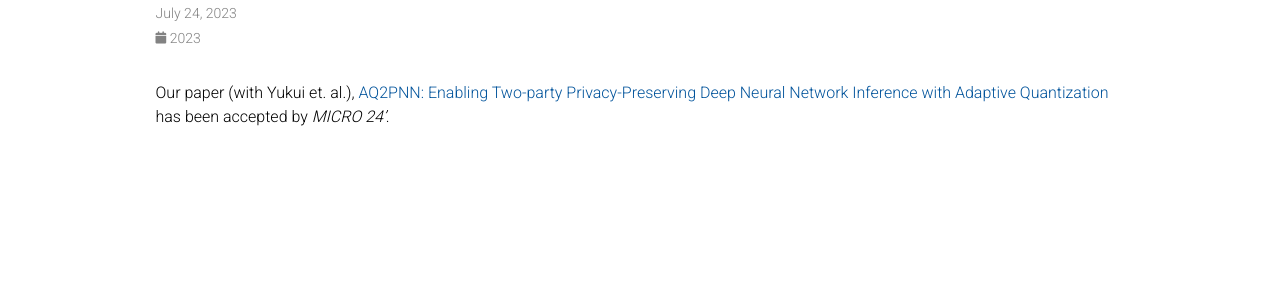
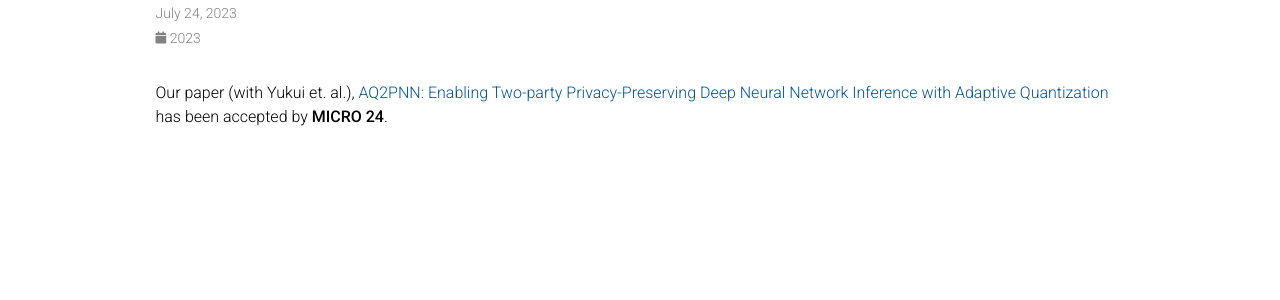
Before and after one commit to lovingmage/lovingmage.github.io, a Jekyll site: the page built from _news/announcement_3.md, in a window 1280 px wide. Shown: the part 158-458 px from the top of the page. Built offline with Jekyll 4.4.1, drawn with Linux system fonts in a browser that asks for light colours; comment, search, counter and statistics services are not loaded; a style sheet for code colours, icons or effects is not loaded.

```diff
--- a/_news/announcement_3.md
+++ b/_news/announcement_3.md
@@ -5,4 +5,4 @@ inline: true
 related_posts: false
 ---
 
-Our paper (with Yukui et. al.), [AQ2PNN: Enabling Two-party Privacy-Preserving Deep Neural Network Inference with Adaptive Quantization](#) has been accepted by *MICRO 24'*.
+Our paper (with Yukui et. al.), [AQ2PNN: Enabling Two-party Privacy-Preserving Deep Neural Network Inference with Adaptive Quantization](#) has been accepted by **MICRO 24**.
```
